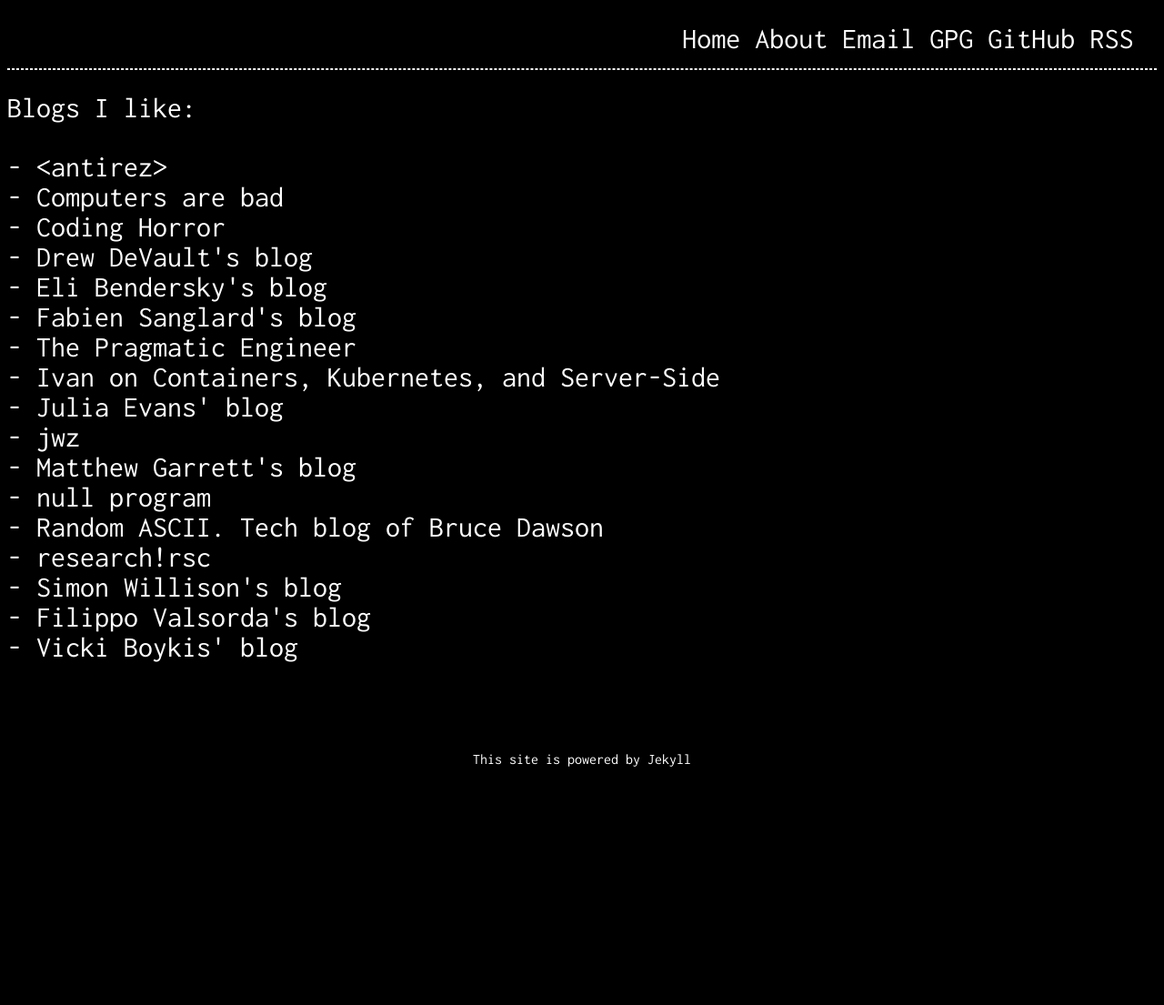
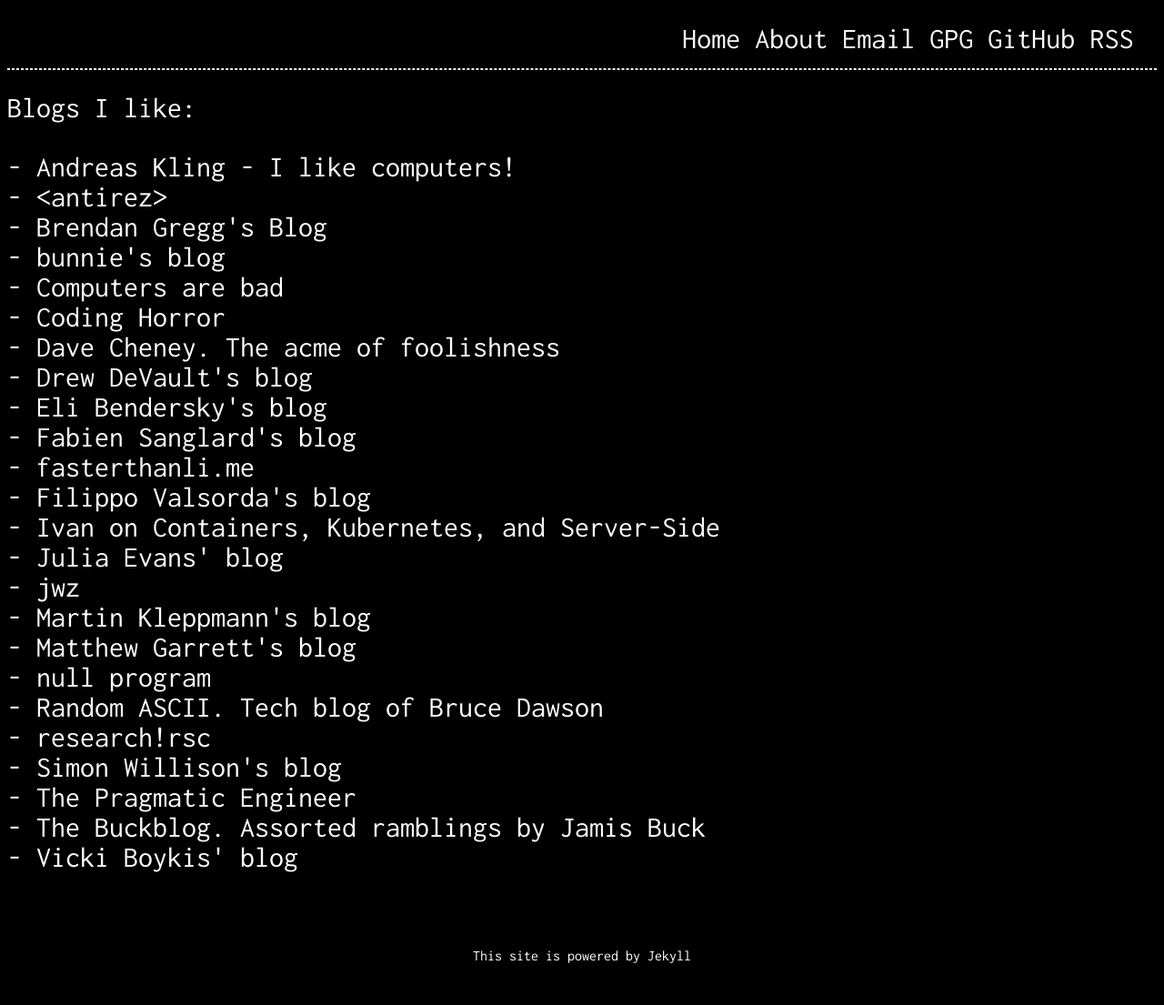
Before and after one commit to giulianopz/giulianopz.github.io, a Jekyll site: the page built from favorites.html, in a window 1280 px wide. Shown: the whole page at 91% size. Built offline with Jekyll 4.4.1, drawn with Linux system fonts in a browser that asks for light colours; nearby versions of some CDN libraries; before the commit the page ends 900 px from its top, so only the background shows below that.

Commit message:
Add more blogs

```diff
--- a/_data/favorites.yaml
+++ b/_data/favorites.yaml
@@ -1,23 +1,35 @@
+- name: Andreas Kling - I like computers!
+  url: https://awesomekling.github.io/
 - name: <antirez>
   url: http://antirez.com
+- name: Brendan Gregg's Blog
+  url: https://www.brendangregg.com/blog/
+- name: bunnie's blog
+  url: https://www.bunniestudios.com/blog/
 - name: Computers are bad
   url: https://computer.rip
 - name: Coding Horror
   url: https://blog.codinghorror.com
+- name: Dave Cheney. The acme of foolishness
+  url: https://dave.cheney.net/
 - name: Drew DeVault's blog
   url: https://drewdevault.com/
 - name: Eli Bendersky's blog
   url: https://eli.thegreenplace.net
 - name: Fabien Sanglard's blog
   url: https://fabiensanglard.net
-- name: The Pragmatic Engineer
-  url: https://blog.pragmaticengineer.com/
+- name: fasterthanli.me
+  url: https://fasterthanli.me/
+- name: Filippo Valsorda's blog
+  url: https://words.filippo.io/
 - name: Ivan on Containers, Kubernetes, and Server-Side
   url: https://iximiuz.com
 - name: Julia Evans' blog
   url: https://jvns.ca
 - name: jwz
   url: https://www.jwz.org/
+- name: Martin Kleppmann's blog
+  url: https://martin.kleppmann.com/
 - name: Matthew Garrett's blog
   url: https://mjg59.dreamwidth.org/
 - name: null program
@@ -28,7 +40,9 @@
   url: https://research.swtch.com
 - name: Simon Willison's blog
   url: https://simonwillison.net
-- name: Filippo Valsorda's blog
-  url: https://words.filippo.io/
+- name: The Pragmatic Engineer
+  url: https://blog.pragmaticengineer.com/
+- name: The Buckblog. Assorted ramblings by Jamis Buck
+  url: http://weblog.jamisbuck.org/
 - name: Vicki Boykis' blog
   url: https://vickiboykis.com
```
